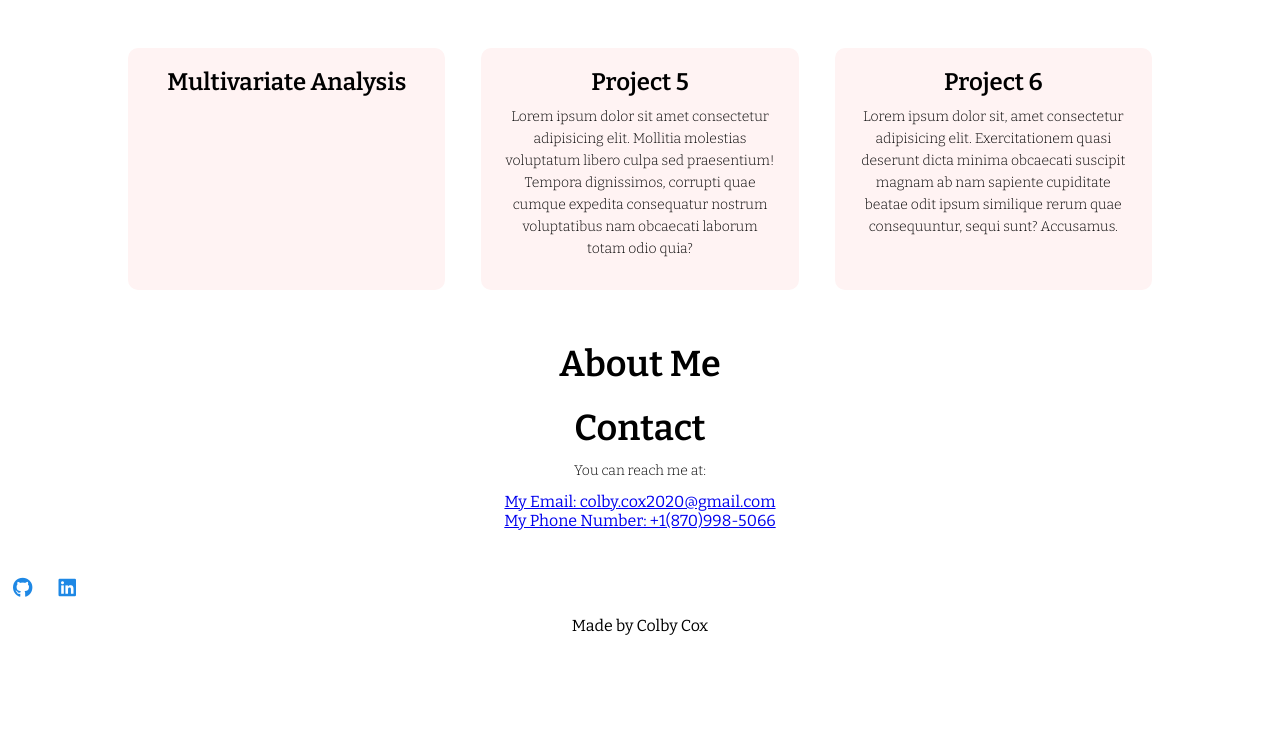
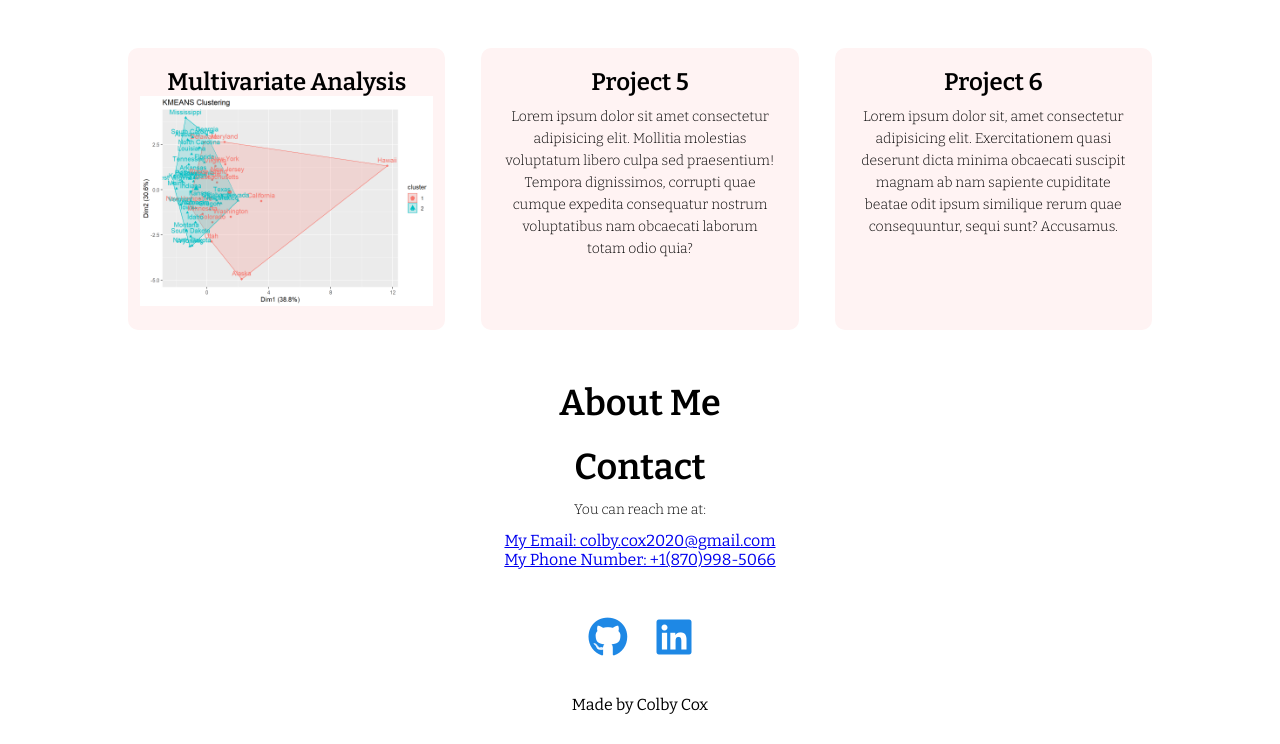
Before and after one commit to ColbysPrograms/Portfolio, a plain HTML site: page index.html in a window 1280 px wide. Shown: the part 1376-2120 px from the top of the page. Before the commit the page ends 2041 px from the top, so only its background shows below. Drawn offline with nearby package versions, Linux system fonts and the light colour scheme.

Commit message:
Added images

```diff
--- a/index.html
+++ b/index.html
@@ -22,8 +22,8 @@
                     <li><a href="#about">About</a></li>
                     <li><a href="#contact">Contact</a></li>
                 </ul>
-            </div>
-            <i class="fa-solid fa-bars" onclick="showMenu()"></i>
+        </div>
+            <i class="fa-solid fa-bars" id="bars" onclick="showMenu()"></i>
         </nav>
         <div class="title">
             <h1>Colby Cox</h1>
@@ -40,7 +40,10 @@
             <div class="grid">
                 <div class="unit">
                     <h2>This website</h2>
-                    <p>I made this website to teach myself HTML, CSS, and Javascript.</p>
+                    <img src="website.png" alt="A picture of this website">
+                    <div class="layer">
+                        <p>I made this website to teach myself HTML, CSS, and Javascript.</p>
+                    </div>
                 </div>
                 <div class="unit">
                     <h2>Regression Analysis</h2>
@@ -58,7 +61,7 @@
                 </div>
                 <div class="unit">
                     <h2>Multivariate Analysis</h2>
-                    <img src="" alt="">
+                    <img src="KMeans.png" alt="A graph showing the 2-D KMeans clustering of states.">
                     <div class="layer">
                         <p>I and a team member used K-Means clustering and Multidimensional Scaling to prove that age, income, sex, and ethnicity impacted voting tendencies</p>
                     </div>
@@ -88,10 +91,10 @@
         </div>
     </section>
     <section class="footer">
-        <ul class="icons">
-            <li><a href="https://github.com/WilliamColbyCox" target="_blank"><i class="fa-brands fa-github"></i></a></li>
-            <li><a href="https://www.linkedin.com/in/williamcolbycox/" target="_blank"><i class="fa-brands fa-linkedin"></i></a></li>
-        </ul>
+        <div class="icons">
+            <a href="https://github.com/WilliamColbyCox" target="_blank"><i class="fa-brands fa-github"></i></a>
+            <a href="https://www.linkedin.com/in/williamcolbycox/" target="_blank"><i class="fa-brands fa-linkedin"></i></a>
+        </div>
         <p>Made by Colby Cox</p>
     </section>
     <script src="index.js"></script>
--- a/style.css
+++ b/style.css
@@ -178,6 +178,7 @@ nav .fa-solid{
     }
 }
 
+/* About */
 
 
 /* footer */
@@ -186,14 +187,13 @@ nav .fa-solid{
     text-align: center;
     padding: 30px 0;
 }
-.footer .icons{
-    display: flex;
-    text-align: center;
-}
-.footer i{
+.footer .fa-brands{
     color: #1E88E5;
     margin: 0 13px;
     cursor: pointer;
     padding: 18px 0;
-    font-size: 20px;
+    font-size: 40px;
 }
+.footer p{
+    margin-top: 20px;
+}
```
Also changed, not shown: KMeans.png (added), website.png (added), zumba.jpg (added).
